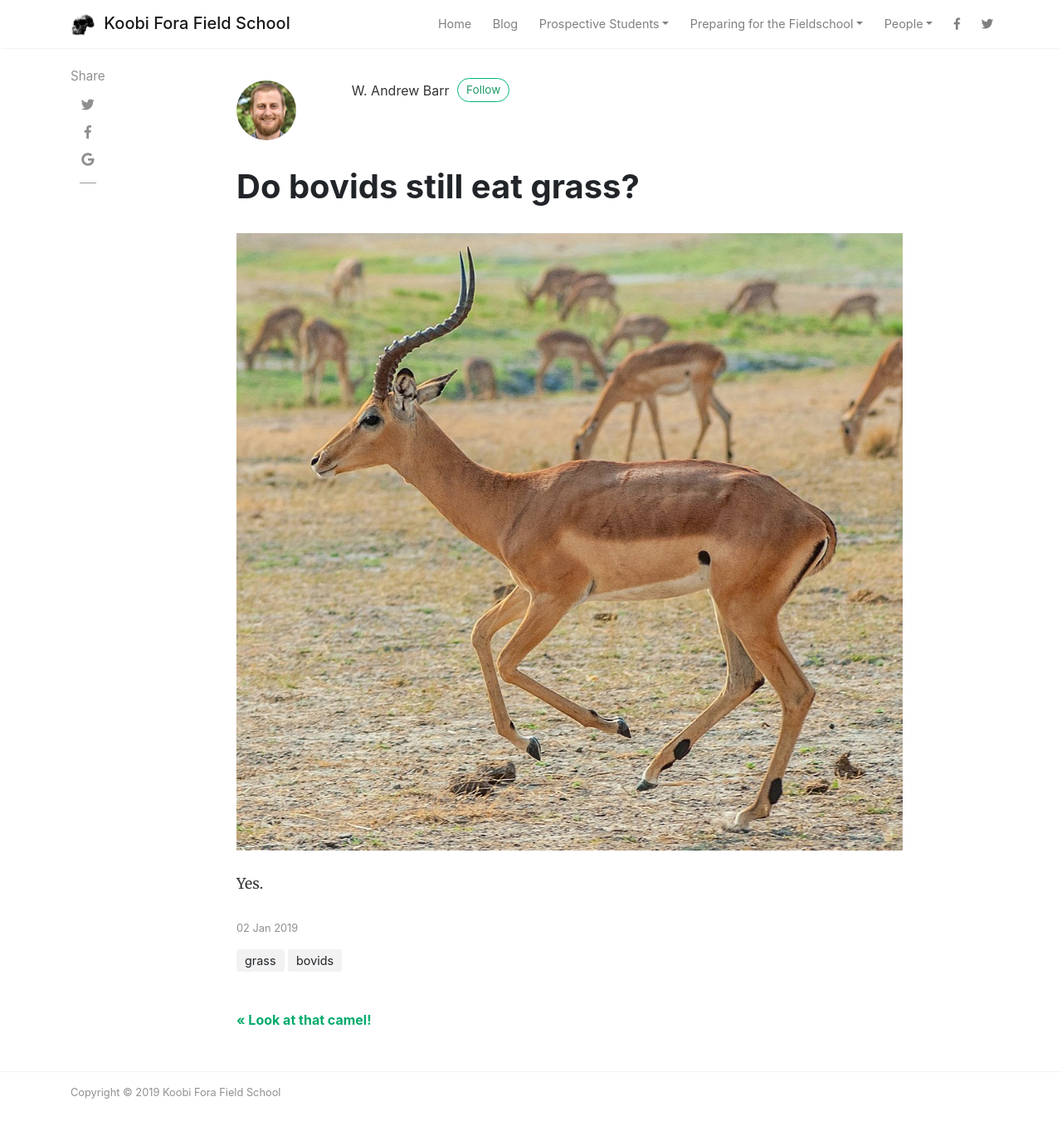
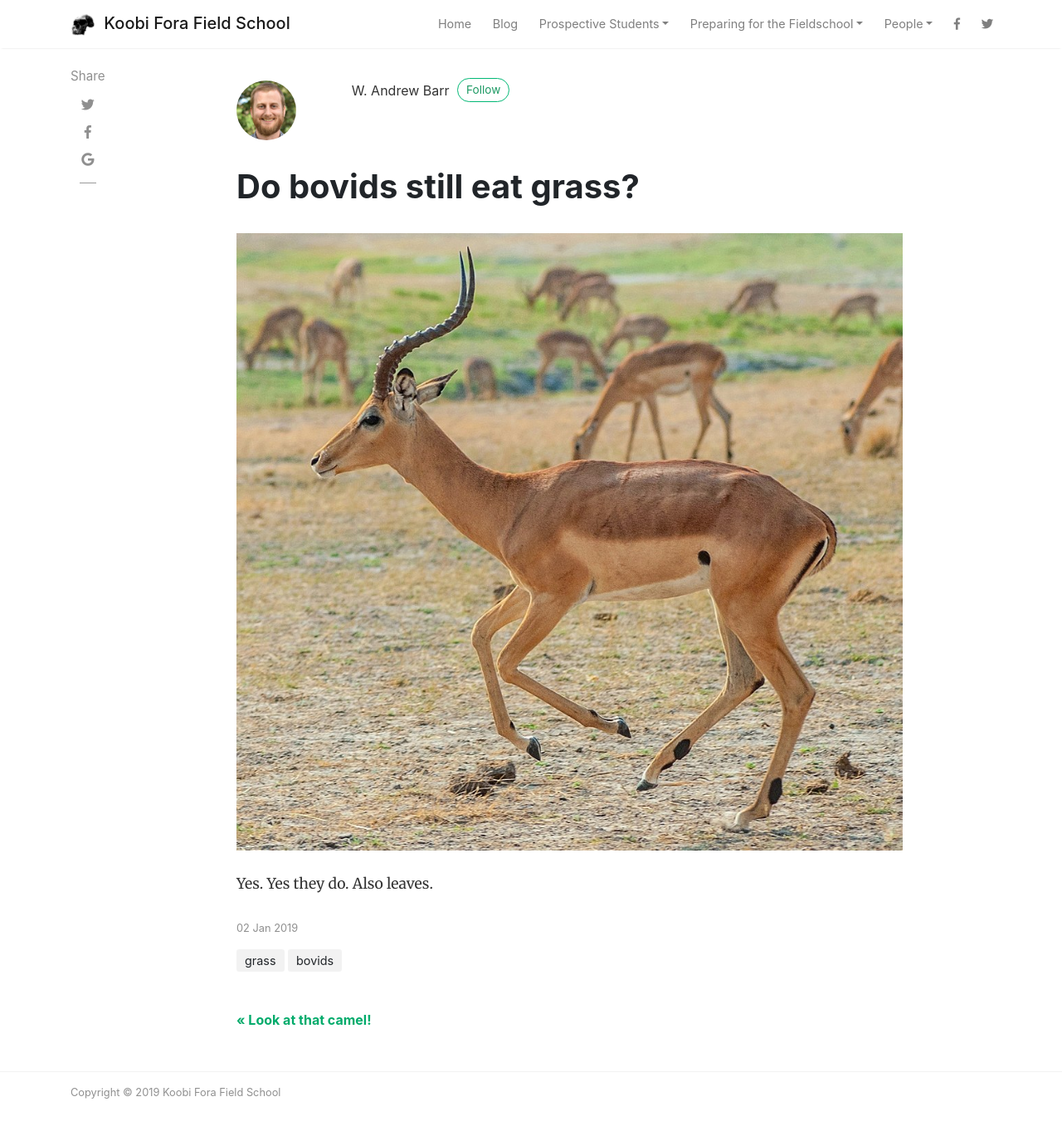
Before and after one commit to wabarr/KFFS, a Jekyll site: the page built from _posts/2019-01-02-do-bovids-still-eat-grass.md, in a window 1280 px wide and 1400 px high. Shown: the top 1363 px of the window at 83% size. Built offline with Jekyll 4.4.1, drawn with Linux system fonts in a browser that asks for light colours; nearby versions of some CDN libraries; comment, search, counter and statistics services are not loaded.

Commit message:
Update from Forestry.io - Updated 2019-01-02-do-bovids-still-eat-grass.md

```diff
--- a/_posts/2019-01-02-do-bovids-still-eat-grass.md
+++ b/_posts/2019-01-02-do-bovids-still-eat-grass.md
@@ -9,4 +9,4 @@
 author: wabarr
 
 ---
-Yes.
+Yes. Yes they do. Also leaves.
```
